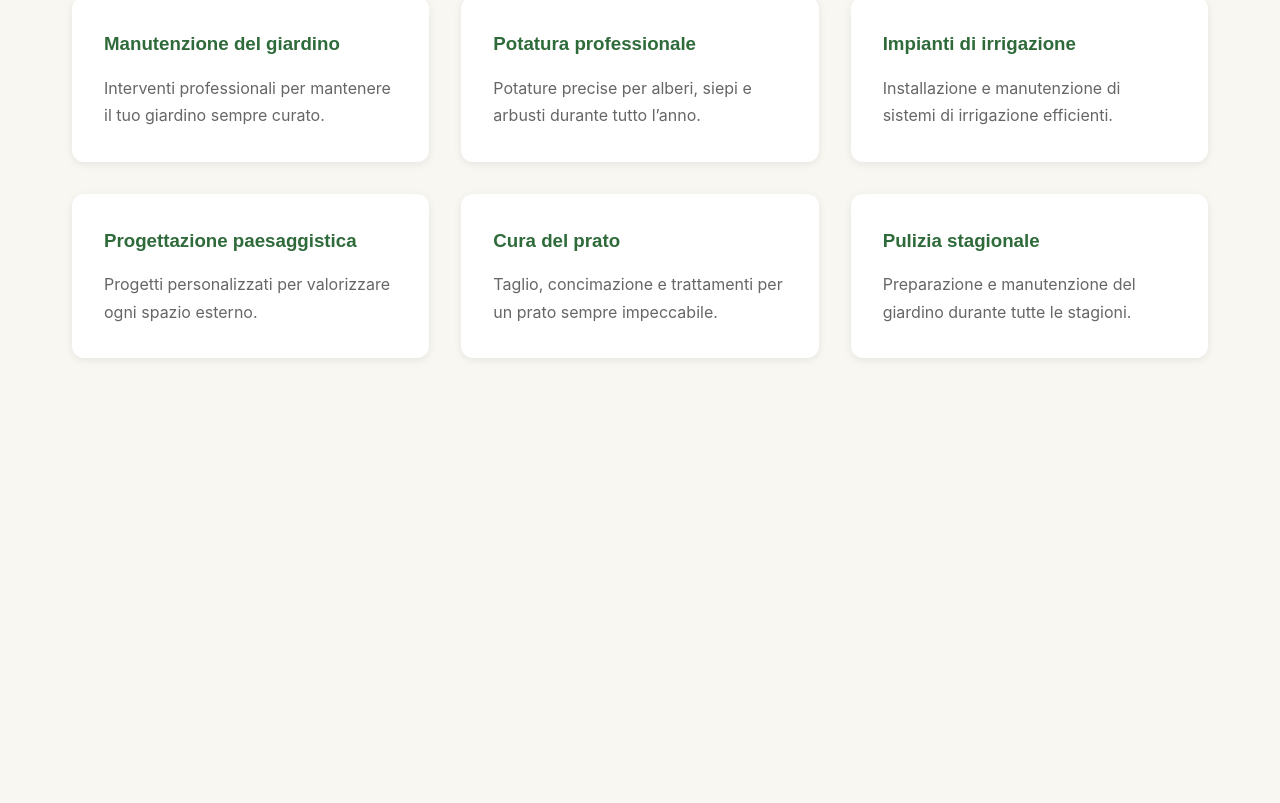
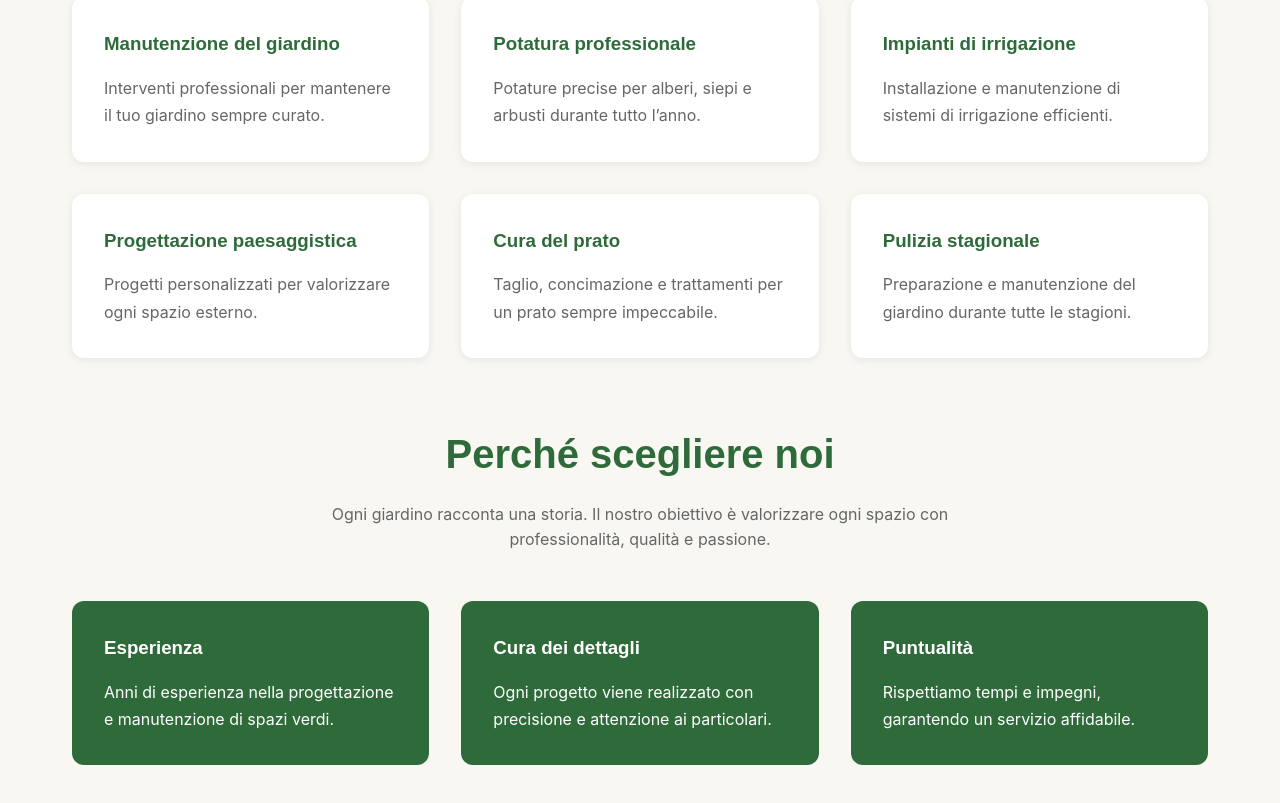
Before and after one commit to Jonas-Henry/squadriglia-dei-giardini, a React (Vite) app: page / in a window 1280 px wide. Shown: the part 1047-1850 px from the top of the page. Before the commit the page ends 1469 px from the top, so only its background shows below. Built offline with nearby package versions, Linux system fonts and the light colour scheme; a web font is replaced by a local one.

Commit message:
criada seção por que nos escolher

```diff
--- /dev/null
+++ b/src/components/WhyChooseUs/WhyChooseUs.jsx
@@ -0,0 +1,50 @@
+import Container from '@components/common/Container';
+
+import styles from './WhyChooseUs.module.css';
+
+const advantages = [
+  {
+    id: 1,
+    title: 'Esperienza',
+    description: 'Anni di esperienza nella progettazione e manutenzione di spazi verdi.',
+  },
+  {
+    id: 2,
+    title: 'Cura dei dettagli',
+    description: 'Ogni progetto viene realizzato con precisione e attenzione ai particolari.',
+  },
+  {
+    id: 3,
+    title: 'Puntualità',
+    description: 'Rispettiamo tempi e impegni, garantendo un servizio affidabile.',
+  },
+];
+
+function WhyChooseUs() {
+  return (
+    <section className={styles.whyChooseUs}>
+      <Container>
+        <header className={styles.header}>
+          <h2>Perché scegliere noi</h2>
+
+          <p>
+            Ogni giardino racconta una storia. Il nostro obiettivo è valorizzare ogni spazio con
+            professionalità, qualità e passione.
+          </p>
+        </header>
+
+        <div className={styles.grid}>
+          {advantages.map((advantage) => (
+            <article key={advantage.id} className={styles.card}>
+              <h3>{advantage.title}</h3>
+
+              <p>{advantage.description}</p>
+            </article>
+          ))}
+        </div>
+      </Container>
+    </section>
+  );
+}
+
+export default WhyChooseUs;
--- /dev/null
+++ b/src/components/WhyChooseUs/WhyChooseUs.module.css
@@ -0,0 +1,63 @@
+.whyChooseUs {
+  padding-bottom: var(--space-2xl);
+}
+
+.header {
+  max-width: 650px;
+  margin: 0 auto 3rem;
+  text-align: center;
+}
+
+.header h2 {
+  margin-bottom: 1rem;
+
+  color: var(--color-primary);
+
+  font-size: 2.5rem;
+}
+
+.header p {
+  color: var(--color-text-light);
+}
+
+.grid {
+  display: grid;
+  grid-template-columns: repeat(3, 1fr);
+  gap: 2rem;
+}
+
+.card {
+  padding: 2rem;
+
+  background: var(--color-primary);
+
+  color: white;
+
+  border-radius: var(--radius-lg);
+
+  transition: transform .3s ease;
+}
+
+.card:hover {
+  transform: translateY(-6px);
+}
+
+.card h3 {
+  margin-bottom: 1rem;
+}
+
+.card p {
+  line-height: 1.7;
+}
+
+@media (max-width: 900px) {
+  .grid {
+    grid-template-columns: repeat(2, 1fr);
+  }
+}
+
+@media (max-width: 600px) {
+  .grid {
+    grid-template-columns: 1fr;
+  }
+}
--- /dev/null
+++ b/src/components/WhyChooseUs/index.js
@@ -0,0 +1 @@
+export { default } from './WhyChooseUs';
--- a/src/pages/Home/Home.jsx
+++ b/src/pages/Home/Home.jsx
@@ -1,11 +1,13 @@
 import Hero from './components/Hero';
 import Services from './components/Services';
+import WhyChooseUs from '@/components/WhyChooseUs';
 
 function Home() {
   return (
     <>
       <Hero />
       <Services />
+      <WhyChooseUs />
     </>
   );
 }
```
